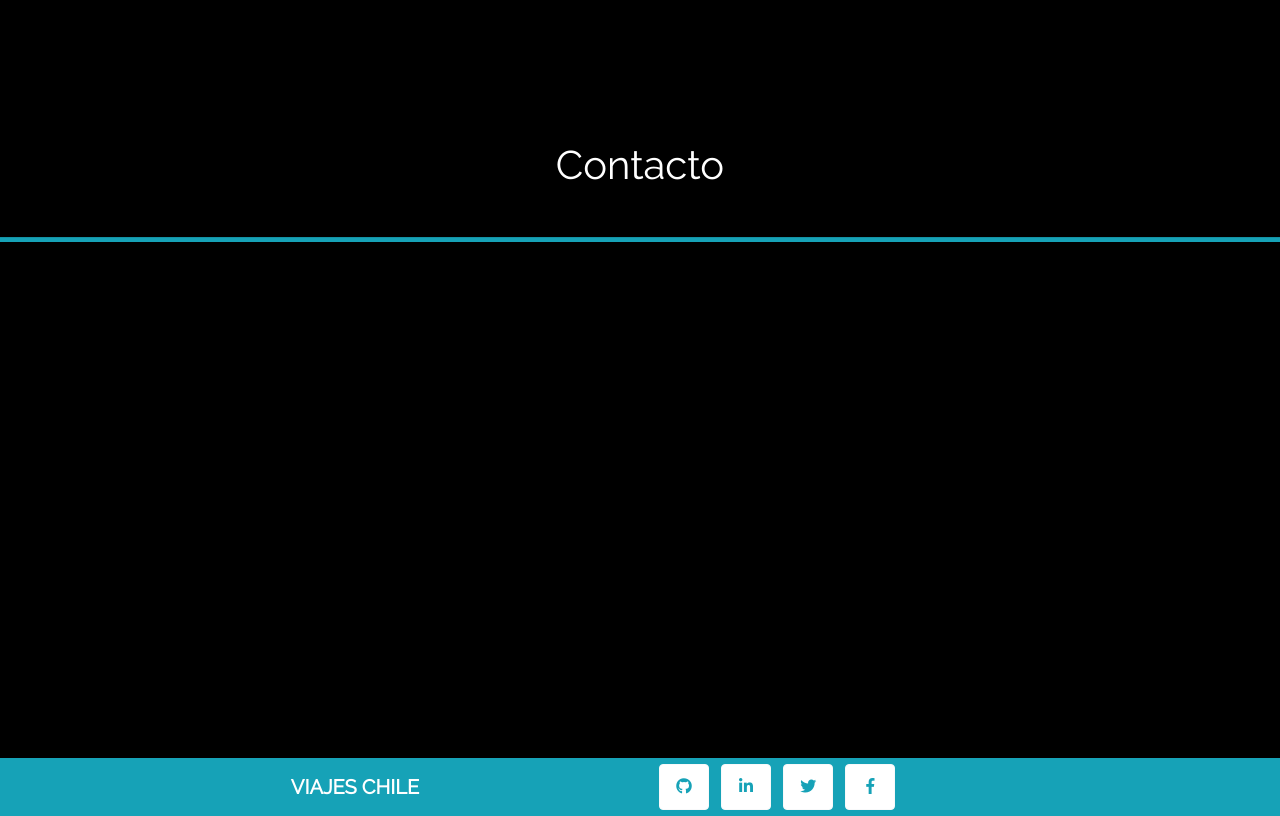
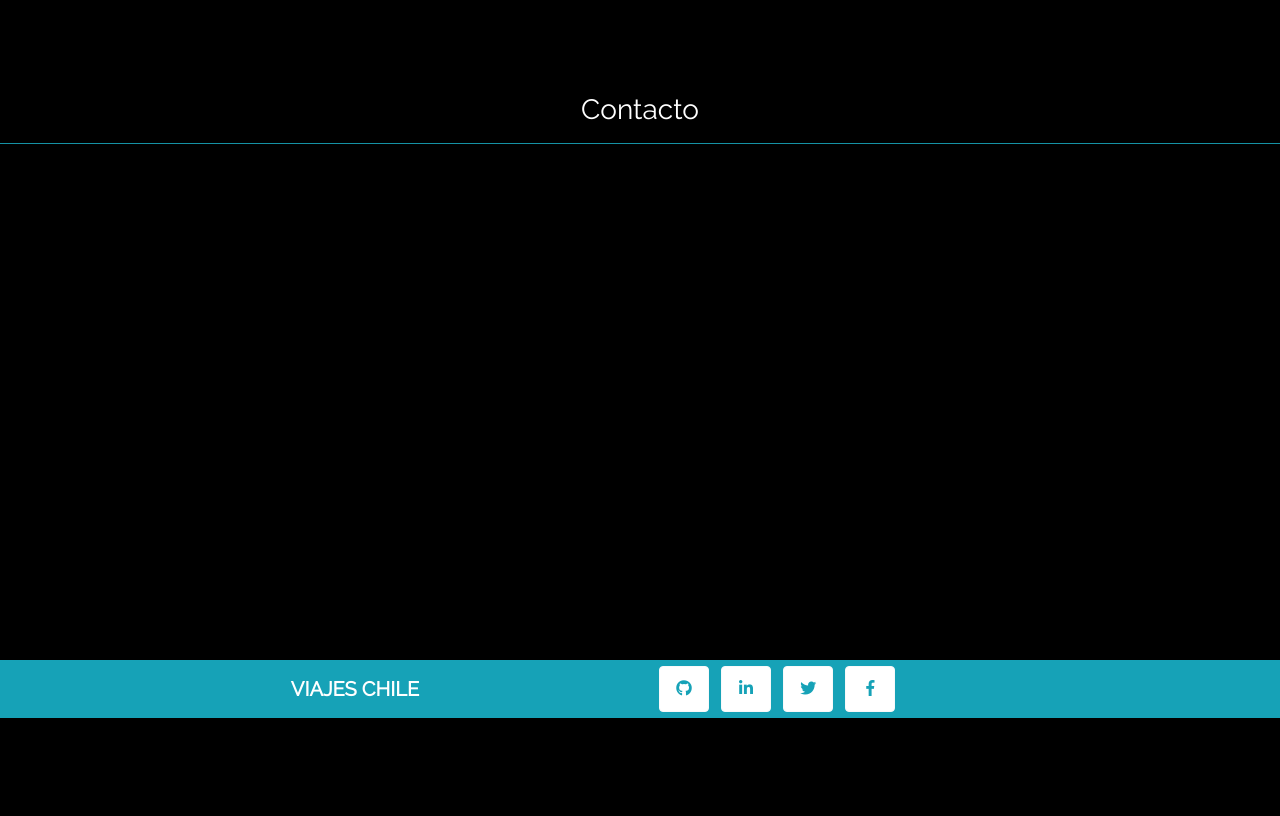
Before and after one commit to horacioguz/gh-pages, a plain HTML site: page index.html in a window 1280 px wide. Shown: the part 2046-2862 px from the top of the page. After the commit the page ends 2764 px from the top, so only its background shows below. Drawn offline with nearby package versions, Linux system fonts and the light colour scheme.

Commit message:
se realiza cambio en codigo embed.js

```diff
--- a/index.html
+++ b/index.html
@@ -245,17 +245,16 @@
     </section>
 
 
-    <div class="container_h1" id="contacto">
-        <h1 class="text-white text-center  my-5">Contacto</h1>
-        <hr class="hr_linea">
-    </div>
+    <section class="contacto" id="contacto">
 
-    <div class = "formulario row">
-        <div class="col-lg-12 col-sm-12">
-            <div class="typeform-widget" data-tf-widget="IfEdWPbv" data-tf-hide-headers data-tf-hide-footer style="width:100%;height:500px;"></div>
+        <h3 class="texto titulo-contacto text-center text-white">Contacto</h3>
+        <hr class="hr bg-info">
 
-        </div>
-    </div>
+
+        <div class="typeform" data-tf-widget="IfEdWPbv" data-tf-hide-footer style="width:100%;height:500px;"></div>
+
+        </section>
+
 
     <footer class="page-footer ">
 
```
